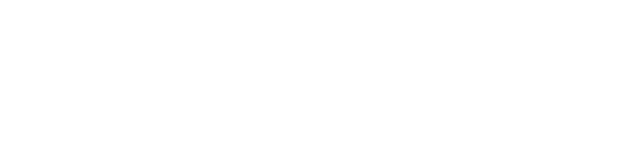
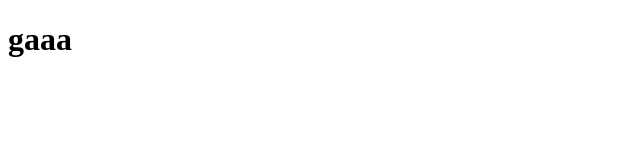
Before and after one commit to MICHAELCARRILLO/take-me-home, a plain HTML site: page index.html in a window 1280 px wide. Shown: the whole page, without its empty margins (0-640 px from the left). Drawn offline with Linux system fonts and the light colour scheme.

Commit message:
Update index.html

```diff
--- a/index.html
+++ b/index.html
@@ -7,6 +7,6 @@
     <title>take-me-home-landing-page</title>
 </head>
 <body>
-
+    <h1> gaaa
 </body>
 </html>
```
